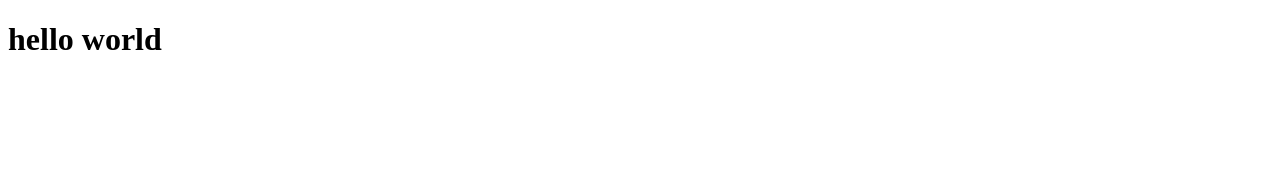
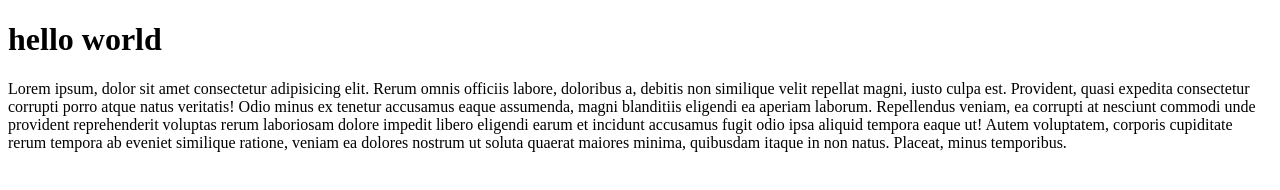
Before and after one commit to samandar2047/2-oy1-dars, a plain HTML site: page index.html in a window 1280 px wide. Drawn offline with Linux system fonts and the light colour scheme.

Commit message:
hop p elementini qoshdim

```diff
--- a/index.html
+++ b/index.html
@@ -7,5 +7,18 @@
   </head>
   <body>
     <h1>hello world</h1>
+    <p>
+      Lorem ipsum, dolor sit amet consectetur adipisicing elit. Rerum omnis
+      officiis labore, doloribus a, debitis non similique velit repellat magni,
+      iusto culpa est. Provident, quasi expedita consectetur corrupti porro
+      atque natus veritatis! Odio minus ex tenetur accusamus eaque assumenda,
+      magni blanditiis eligendi ea aperiam laborum. Repellendus veniam, ea
+      corrupti at nesciunt commodi unde provident reprehenderit voluptas rerum
+      laboriosam dolore impedit libero eligendi earum et incidunt accusamus
+      fugit odio ipsa aliquid tempora eaque ut! Autem voluptatem, corporis
+      cupiditate rerum tempora ab eveniet similique ratione, veniam ea dolores
+      nostrum ut soluta quaerat maiores minima, quibusdam itaque in non natus.
+      Placeat, minus temporibus.
+    </p>
   </body>
 </html>
```
